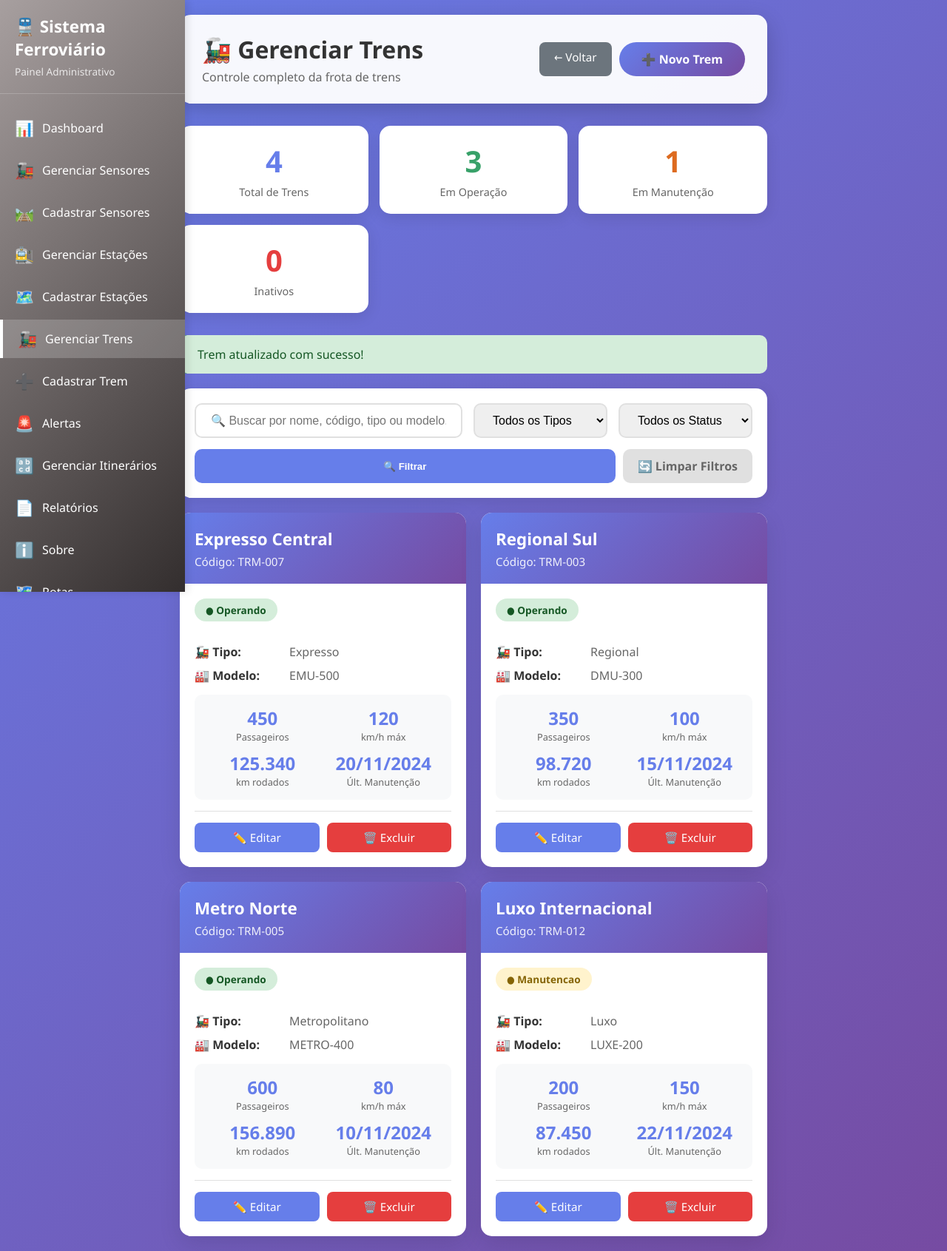
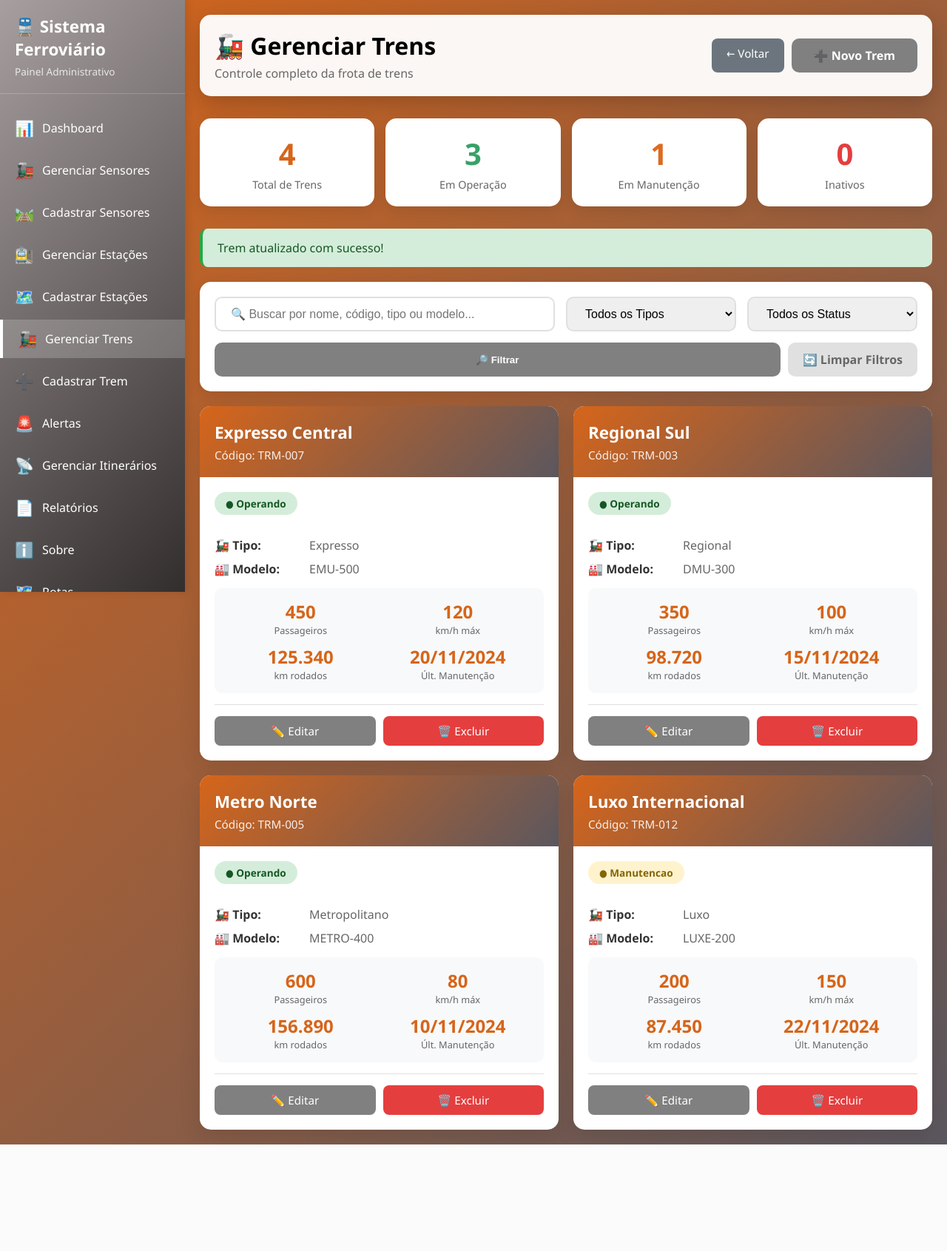
Before and after one commit to Murilo08-del/MOCKUP, a PHP site: page /SA/gerenciartrens.php in a window 1280 px wide. Shown: the whole page at 74% size. After the commit the page ends 1547 px from the top, so only its background shows below. Run offline with PHP 8.4, Linux system fonts and the light colour scheme; the visitor is signed in with stand-in values (Sample User, id 1); data comes from the database, SQL or seed files in the repository.

Commit message:
alterando apenas o front-end, back-end acho que está quase completo

```diff
--- a/html/gerenciartrens.php
+++ b/html/gerenciartrens.php
@@ -88,7 +88,6 @@ $stats_inativos = $conexao->query("SELECT COUNT(*) as total FROM trens WHERE sta
     <meta name="viewport" content="width=device-width, initial-scale=1.0">
     <title>Gerenciar Trens - Sistema Ferroviário</title>
 
-
     <style>
         .sidebar {
             width: 250px;
@@ -151,7 +150,6 @@ $stats_inativos = $conexao->query("SELECT COUNT(*) as total FROM trens WHERE sta
             text-align: center;
         }
 
-        /* celular */
         .menu-toggle {
             display: none;
             position: fixed;
@@ -167,7 +165,17 @@ $stats_inativos = $conexao->query("SELECT COUNT(*) as total FROM trens WHERE sta
             font-size: 1.2em;
         }
 
+        * {
+            margin: 0;
+            padding: 0;
+            box-sizing: border-box;
+        }
+
         body {
+            font-family: 'Segoe UI', Tahoma, Geneva, Verdana, sans-serif;
+            background: linear-gradient(135deg, #d6651aff 0%, #5b575fff 100%);
+            min-height: 100vh;
+            padding: 20px;
             display: flex;
         }
 
@@ -177,98 +185,6 @@ $stats_inativos = $conexao->query("SELECT COUNT(*) as total FROM trens WHERE sta
             transition: margin-left 0.3s ease;
         }
 
-
-        @media (max-width: 768px) {
-            .sidebar {
-                transform: translateX(-100%);
-            }
-
-            .sidebar.active {
-                transform: translateX(0);
-            }
-
-            .menu-toggle {
-                display: block;
-            }
-
-            .main-content {
-                margin-left: 0;
-                padding-top: 70px;
-            }
-        }
-    </style>
-
-  <aside class="sidebar">
-        <div class="sidebar-header">
-            <h2>🚆 Sistema Ferroviário</h2>
-            <p>Painel Administrativo</p>
-        </div>
-        <ul class="sidebar-menu">
-            <li><a href="dashboard.php"><span class="icon">📊</span> Dashboard</a></li>
-            <li><a href="gerenciarsensores.php"><span class="icon">🚂</span> Gerenciar Sensores</a></li>
-            <li><a href="cadastrarsensores.php"><span class="icon">🛤️</span> Cadastrar Sensores</a></li>
-            <li><a href="gerenciarestações.php"><span class="icon">🚉</span> Gerenciar Estações</a></li>
-            <li><a href="cadastrarestações.php"><span class="icon">🗺️</span> Cadastrar Estações</a></li>
-            <li><a href="gerenciartrens.php" class="active"><span class="icon">🚂</span> Gerenciar Trens</a></li>
-            <li><a href="cadastrartrem.php"><span class="icon">➕</span> Cadastrar Trem</a></li>
-            <li><a href="alertas.php"><span class="icon">🚨</span> Alertas</a></li>
-            <li><a href="gerenciaritinerários.php"><span class="icon">🔡</span> Gerenciar Itinerários</a></li>
-            <li><a href="geraçãorelátorios.php"><span class="icon">📄</span> Relatórios</a></li>
-            <li><a href="sobre.php"><span class="icon">ℹ️</span> Sobre</a></li>
-            <li><a href="rotas.php"><span class="icon">🗺️</span> Rotas</a></li>
-            <li><a href="../php/login.php"><span class="icon">👤</span> Sair</a></li>
-        </ul>
-    </aside>
-
-    <!-- celular -->
-    <button class="menu-toggle" onclick="toggleSidebar()">☰</button>
-
-    <!-- JAVASCRIPT DA SIDEBAR -->
-    <script>
-        function toggleSidebar() {
-            document.getElementById('sidebar').classList.toggle('active');
-        }
-
-        // Fechar sidebar ao clicar fora (mobile)
-        document.addEventListener('click', function (event) {
-            const sidebar = document.getElementById('sidebar');
-            const toggle = document.querySelector('.menu-toggle');
-
-            if (window.innerWidth <= 768) {
-                if (!sidebar.contains(event.target) && !toggle.contains(event.target)) {
-                    sidebar.classList.remove('active');
-                }
-            }
-        });
-
-        // Marcar link ativo automaticamente
-        document.addEventListener('DOMContentLoaded', function () {
-            const currentPage = window.location.pathname.split('/').pop();
-            const links = document.querySelectorAll('.sidebar-menu a');
-
-            links.forEach(link => {
-                if (link.getAttribute('href') === currentPage) {
-                    link.classList.add('active');
-                }
-            });
-        });
-    </script>
-
-
-    <style>
-        * {
-            margin: 0;
-            padding: 0;
-            box-sizing: border-box;
-        }
-
-        body {
-            font-family: 'Segoe UI', Tahoma, Geneva, Verdana, sans-serif;
-            background: linear-gradient(135deg, #667eea 0%, #764ba2 100%);
-            min-height: 100vh;
-            padding: 20px;
-        }
-
         .container {
             max-width: 1400px;
             margin: 0 auto;
@@ -276,7 +192,7 @@ $stats_inativos = $conexao->query("SELECT COUNT(*) as total FROM trens WHERE sta
 
         header {
             background: rgba(255, 255, 255, 0.95);
-            padding: 25px 30px;
+            padding: 20px;
             border-radius: 15px;
             margin-bottom: 30px;
             box-shadow: 0 10px 30px rgba(0, 0, 0, 0.2);
@@ -288,7 +204,7 @@ $stats_inativos = $conexao->query("SELECT COUNT(*) as total FROM trens WHERE sta
         }
 
         h1 {
-            color: #333;
+            color: black;
             font-size: 2em;
             display: flex;
             align-items: center;
@@ -296,11 +212,11 @@ $stats_inativos = $conexao->query("SELECT COUNT(*) as total FROM trens WHERE sta
         }
 
         .btn-novo {
-            background: linear-gradient(135deg, #667eea 0%, #764ba2 100%);
+            background: gray;
             color: white;
             padding: 12px 30px;
             border: none;
-            border-radius: 25px;
+            border-radius: 10px;
             font-size: 1em;
             font-weight: 600;
             cursor: pointer;
@@ -312,8 +228,8 @@ $stats_inativos = $conexao->query("SELECT COUNT(*) as total FROM trens WHERE sta
         }
 
         .btn-novo:hover {
+            background: black;
             transform: translateY(-2px);
-            box-shadow: 0 10px 25px rgba(102, 126, 234, 0.4);
         }
 
         .btn-voltar {
@@ -330,7 +246,6 @@ $stats_inativos = $conexao->query("SELECT COUNT(*) as total FROM trens WHERE sta
             background: #5a6268;
         }
 
-        /* Estatísticas */
         .stats-bar {
             display: grid;
             grid-template-columns: repeat(auto-fit, minmax(200px, 1fr));
@@ -363,7 +278,7 @@ $stats_inativos = $conexao->query("SELECT COUNT(*) as total FROM trens WHERE sta
         }
 
         .stat-card.total .number {
-            color: #667eea;
+            color: #d6651aff;
         }
 
         .stat-card.operating .number {
@@ -378,7 +293,6 @@ $stats_inativos = $conexao->query("SELECT COUNT(*) as total FROM trens WHERE sta
             color: #e53e3e;
         }
 
-        /* Filtros */
         .search-filter {
             background: white;
             padding: 20px;
@@ -406,7 +320,7 @@ $stats_inativos = $conexao->query("SELECT COUNT(*) as total FROM trens WHERE sta
         .search-filter input:focus,
         .search-filter select:focus {
             outline: none;
-            border-color: #667eea;
+            border-color: #d6651aff;
         }
 
         .filter-buttons {
@@ -416,7 +330,7 @@ $stats_inativos = $conexao->query("SELECT COUNT(*) as total FROM trens WHERE sta
 
         .btn-filtrar {
             flex: 1;
-            background: #667eea;
+            background: gray;
             color: white;
             padding: 12px;
             border: none;
@@ -427,7 +341,7 @@ $stats_inativos = $conexao->query("SELECT COUNT(*) as total FROM trens WHERE sta
         }
 
         .btn-filtrar:hover {
-            background: #5568d3;
+            background: black;
         }
 
         .btn-limpar {
@@ -446,7 +360,6 @@ $stats_inativos = $conexao->query("SELECT COUNT(*) as total FROM trens WHERE sta
             background: #d0d0d0;
         }
 
-        /* Mensagens */
         .mensagem {
             padding: 15px 20px;
             border-radius: 10px;
@@ -479,7 +392,6 @@ $stats_inativos = $conexao->query("SELECT COUNT(*) as total FROM trens WHERE sta
             border-left: 4px solid #dc3545;
         }
 
-        /* Grid de Trens */
         .trens-grid {
             display: grid;
             grid-template-columns: repeat(auto-fill, minmax(350px, 1fr));
@@ -500,7 +412,7 @@ $stats_inativos = $conexao->query("SELECT COUNT(*) as total FROM trens WHERE sta
         }
 
         .trem-header {
-            background: linear-gradient(135deg, #667eea 0%, #764ba2 100%);
+            background: linear-gradient(135deg, #d6651aff 0%, #5b575fff 100%);
             color: white;
             padding: 20px;
         }
@@ -582,7 +494,7 @@ $stats_inativos = $conexao->query("SELECT COUNT(*) as total FROM trens WHERE sta
         .stat-item .value {
             font-size: 1.5em;
             font-weight: bold;
-            color: #667eea;
+            color: #d6651aff;
         }
 
         .stat-item .label {
@@ -615,12 +527,12 @@ $stats_inativos = $conexao->query("SELECT COUNT(*) as total FROM trens WHERE sta
         }
 
         .btn-editar {
-            background: #667eea;
+            background: gray;
             color: white;
         }
 
         .btn-editar:hover {
-            background: #5568d3;
+            background: black;
             transform: translateY(-2px);
         }
 
@@ -658,6 +570,23 @@ $stats_inativos = $conexao->query("SELECT COUNT(*) as total FROM trens WHERE sta
         }
 
         @media (max-width: 768px) {
+            .sidebar {
+                transform: translateX(-100%);
+            }
+
+            .sidebar.active {
+                transform: translateX(0);
+            }
+
+            .menu-toggle {
+                display: block;
+            }
+
+            .main-content {
+                margin-left: 0;
+                padding-top: 70px;
+            }
+
             header {
                 flex-direction: column;
                 align-items: stretch;
@@ -683,6 +612,31 @@ $stats_inativos = $conexao->query("SELECT COUNT(*) as total FROM trens WHERE sta
 </head>
 
 <body>
+    <aside class="sidebar" id="sidebar">
+        <div class="sidebar-header">
+            <h2>🚆 Sistema Ferroviário</h2>
+            <p>Painel Administrativo</p>
+        </div>
+        <ul class="sidebar-menu">
+            <li><a href="dashboard.php"><span class="icon">📊</span> Dashboard</a></li>
+            <li><a href="gerenciarsensores.php"><span class="icon">🚂</span> Gerenciar Sensores</a></li>
+            <li><a href="cadastrarsensores.php"><span class="icon">🛤️</span> Cadastrar Sensores</a></li>
+            <li><a href="gerenciarestações.php"><span class="icon">🚉</span> Gerenciar Estações</a></li>
+            <li><a href="cadastrarestações.php"><span class="icon">🗺️</span> Cadastrar Estações</a></li>
+            <li><a href="gerenciartrens.php" class="active"><span class="icon">🚂</span> Gerenciar Trens</a></li>
+            <li><a href="cadastrartrem.php"><span class="icon">➕</span> Cadastrar Trem</a></li>
+            <li><a href="alertas.php"><span class="icon">🚨</span> Alertas</a></li>
+            <li><a href="gerenciaritinerários.php"><span class="icon">📡</span> Gerenciar Itinerários</a></li>
+            <li><a href="geraçãorelátorios.php"><span class="icon">📄</span> Relatórios</a></li>
+            <li><a href="sobre.php"><span class="icon">ℹ️</span> Sobre</a></li>
+            <li><a href="rotas.php"><span class="icon">🗺️</span> Rotas</a></li>
+            <li><a href="../php/login.php"><span class="icon">👤</span> Sair</a></li>
+        </ul>
+    </aside>
+
+    <button class="menu-toggle" onclick="toggleSidebar()">☰</button>
+
+    <div class="main-content">
         <div class="container">
             <header>
                 <div>
@@ -695,7 +649,6 @@ $stats_inativos = $conexao->query("SELECT COUNT(*) as total FROM trens WHERE sta
                 </div>
             </header>
 
-        <!-- Estatísticas -->
             <div class="stats-bar">
                 <div class="stat-card total">
                     <div class="number"><?php echo $stats_total; ?></div>
@@ -721,7 +674,6 @@ $stats_inativos = $conexao->query("SELECT COUNT(*) as total FROM trens WHERE sta
                 </div>
             <?php endif; ?>
 
-        <!-- Filtros -->
             <form method="GET" class="search-filter">
                 <div class="filter-row">
                     <input type="text" name="busca" placeholder="🔍 Buscar por nome, código, tipo ou modelo..."
@@ -743,18 +695,18 @@ $stats_inativos = $conexao->query("SELECT COUNT(*) as total FROM trens WHERE sta
                         </option>
                         <option value="manutencao" <?php echo $filtro_status === 'manutencao' ? 'selected' : ''; ?>>Em
                             Manutenção</option>
-                    <option value="inativo" <?php echo $filtro_status === 'inativo' ? 'selected' : ''; ?>>Inativo</option>
-                    <option value="em_viagem" <?php echo $filtro_status === 'em_viagem' ? 'selected' : ''; ?>>Em Viagem
+                        <option value="inativo" <?php echo $filtro_status === 'inativo' ? 'selected' : ''; ?>>Inativo
                         </option>
+                        <option value="em_viagem" <?php echo $filtro_status === 'em_viagem' ? 'selected' : ''; ?>>Em
+                            Viagem</option>
                     </select>
                 </div>
                 <div class="filter-buttons">
-                <button type="submit" class="btn-filtrar">🔍 Filtrar</button>
+                    <button type="submit" class="btn-filtrar">🔎 Filtrar</button>
                     <a href="gerenciartrens.php" class="btn-limpar">🔄 Limpar Filtros</a>
                 </div>
             </form>
 
-        <!-- Grid de Trens -->
             <div class="trens-grid">
                 <?php if ($resultado && $resultado->num_rows > 0): ?>
                     <?php while ($trem = $resultado->fetch_assoc()): ?>
@@ -825,49 +777,43 @@ $stats_inativos = $conexao->query("SELECT COUNT(*) as total FROM trens WHERE sta
                         <p>
                             <?php if (!empty($busca) || !empty($filtro_status) || !empty($filtro_tipo)): ?>
                                 Nenhum resultado para os filtros aplicados.
-                            <a href="gerenciartrens.php" style="color: #667eea;">Limpar filtros</a>
+                                <a href="gerenciartrens.php" style="color: #d6651aff;">Limpar filtros</a>
                             <?php else: ?>
                                 Comece cadastrando o primeiro trem da frota.
-                            <a href="cadastrartrem.php" style="color: #667eea;">Cadastrar agora</a>
+                                <a href="cadastrartrem.php" style="color: #d6651aff;">Cadastrar agora</a>
                             <?php endif; ?>
                         </p>
                     </div>
                 <?php endif; ?>
             </div>
         </div>
+    </div>
 
     <script>
-        // Auto-submit ao mudar filtros (opcional)
-        document.querySelectorAll('.search-filter select').forEach(select => {
-            select.addEventListener('change', function () {
-                // Comentado para permitir múltiplos filtros antes de buscar
-                // this.form.submit();
-            });
+        function toggleSidebar() {
+            document.getElementById('sidebar').classList.toggle('active');
+        }
+
+        document.addEventListener('click', function (event) {
+            const sidebar = document.getElementById('sidebar');
+            const toggle = document.querySelector('.menu-toggle');
+
+            if (window.innerWidth <= 768) {
+                if (!sidebar.contains(event.target) && !toggle.contains(event.target)) {
+                    sidebar.classList.remove('active');
+                }
+            }
         });
 
-        // Confirmação mais amigável para exclusão
-        document.querySelectorAll('.btn-excluir').forEach(btn => {
-            btn.addEventListener('click', function (e) {
-                const tremNome = this.closest('.trem-card').querySelector('h3').textContent;
-                if (!confirm(`⚠️ ATENÇÃO!\n\nDeseja realmente excluir o trem "${tremNome}"?\n\nEsta ação NÃO pode ser desfeita!`)) {
-                    e.preventDefault();
+        document.addEventListener('DOMContentLoaded', function () {
+            const currentPage = window.location.pathname.split('/').pop();
+            const links = document.querySelectorAll('.sidebar-menu a');
+
+            links.forEach(link => {
+                link.classList.remove('active');
+                if (link.getAttribute('href') === currentPage) {
+                    link.classList.add('active');
                 }
-            });
-        });
-
-        // Animação de entrada dos cards
-        document.addEventListener('DOMContentLoaded', function () {
-            const cards = document.querySelectorAll('.trem-card');
-            cards.forEach((card, index) => {
-                setTimeout(() => {
-                    card.style.opacity = '0';
-                    card.style.transform = 'translateY(20px)';
-                    card.style.transition = 'all 0.3s ease';
-                    setTimeout(() => {
-                        card.style.opacity = '1';
-                        card.style.transform = 'translateY(0)';
-                    }, 50);
-                }, index * 50);
             });
         });
     </script>
```
Also changed, not shown: html/alertas.php (+21 -12 lines), html/cadastrartrem.php (+91 -120 lines), html/dashboard.php (+70 -87 lines). Lines whose indentation alone changed are shown as unchanged.
